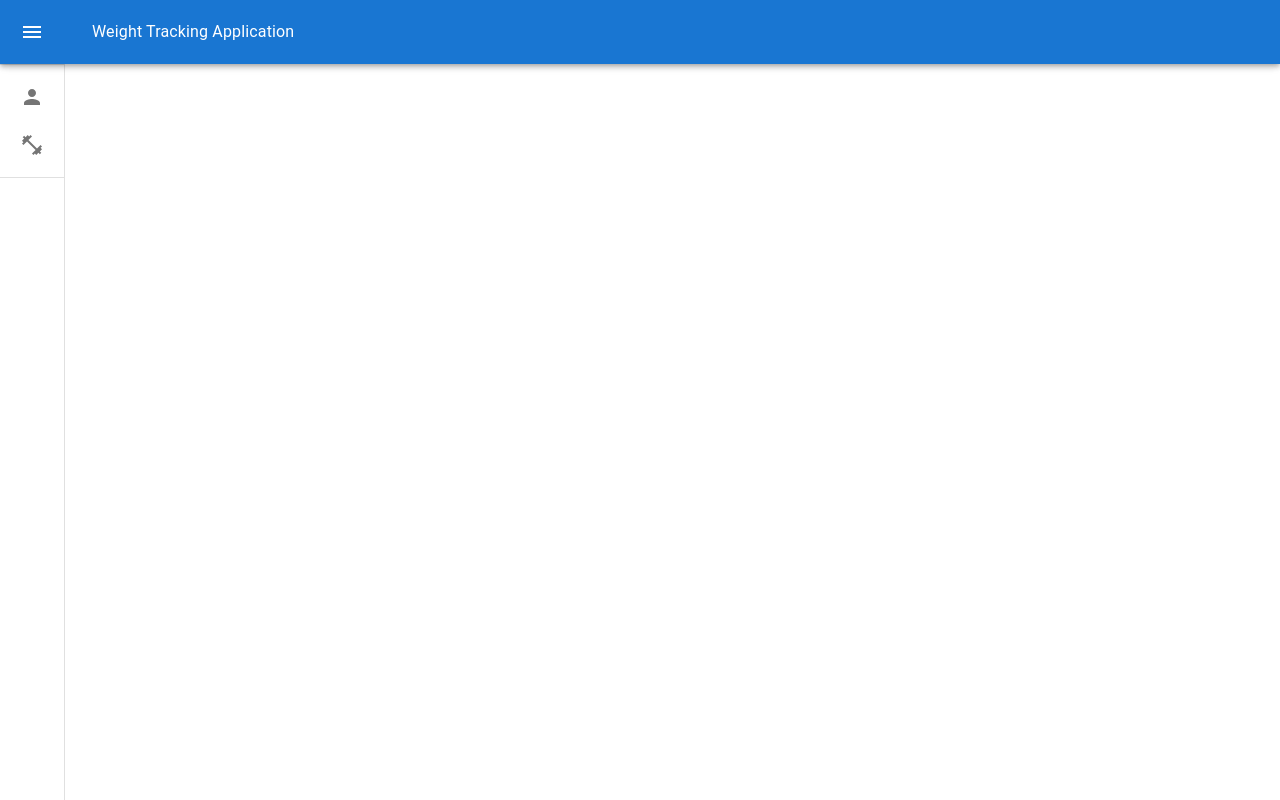
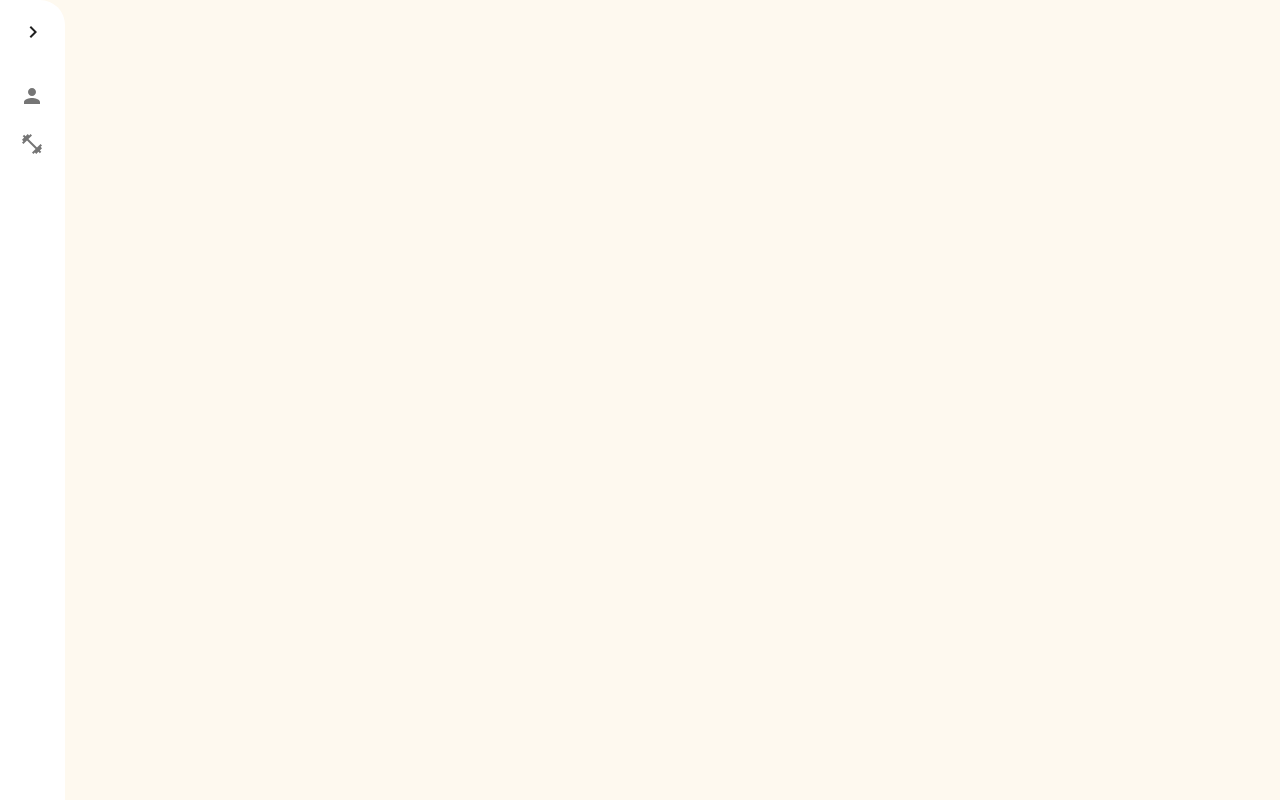
Before and after one commit to zeteoh/WebUi, a React (Create React App) app in the folder my-app/: page / in a window 1280 px wide. Built offline with nearby package versions, Linux system fonts and the light colour scheme.

Commit message:
Updated css/Reorganized files

```diff
--- a/my-app/public/index.html
+++ b/my-app/public/index.html
@@ -15,15 +15,9 @@
       user's mobile device or desktop. See https://developers.google.com/web/fundamentals/web-app-manifest/
     -->
     <link rel="manifest" href="%PUBLIC_URL%/manifest.json" />
-    <!--
-      Notice the use of %PUBLIC_URL% in the tags above.
-      It will be replaced with the URL of the `public` folder during the build.
-      Only files inside the `public` folder can be referenced from the HTML.
-
-      Unlike "/favicon.ico" or "favicon.ico", "%PUBLIC_URL%/favicon.ico" will
-      work correctly both with client-side routing and a non-root public URL.
-      Learn how to configure a non-root public URL by running `npm run build`.
-    -->
+    <link rel="preconnect" href="https://fonts.googleapis.com">
+    <link rel="preconnect" href="https://fonts.gstatic.com" crossorigin>
+    <link href="https://fonts.googleapis.com/css2?family=Open+Sans:wght@300;400;500;600;700;800&display=swap" rel="stylesheet">
     <title>React App</title>
   </head>
   <body>
--- a/my-app/src/App.js
+++ b/my-app/src/App.js
@@ -1,13 +1,13 @@
-import logo from './logo.svg';
 import './App.css';
-import react from "react";
-import Sidebar from "./sidebar";
+import { ThemeProvider } from "@mui/material/styles";
+import Sidebar from "./components/Sidebar";
+import { baseTheme } from "./assets/theme/theme"
 
 function App() {
   return (
-    <div className="App">
-      <Sidebar></Sidebar>
-    </div>
+    <ThemeProvider theme={baseTheme}>
+        <Sidebar></Sidebar>
+    </ThemeProvider>
   );
 }
 
--- /dev/null
+++ b/my-app/src/assets/theme/theme.js
@@ -0,0 +1,52 @@
+import { createTheme } from "@mui/material";
+
+export const baseTheme = createTheme({
+    palette: {
+      background: {
+        default: "#FEF9EF",
+      }
+    },
+    typography: {
+        fontFamily: '"Open Sans"',
+        fontWeightLight: 300,
+        fontWeightRegular: 400,
+        fontWeightMedium: 600,
+        fontWeightBold: 700,
+
+        logo: {
+            lineHeight: 1.25,
+            fontWeight: 800,
+            fontSize: 30,
+        },
+
+        listItem: {
+            fontWeight: 600,
+            fontSize: 15,
+        }
+    },
+    components: {
+        MuiDrawer: {
+            styleOverrides: {
+                root: {
+                  width: 16,
+                  whiteSpace: "nowrap",
+                  border: "none",
+                },
+                paper: {
+                  backgroundColor: 'white',
+                  borderTopRightRadius: 25,
+                  border: "none",
+                },
+
+         },
+        MuiButton: {
+            styleOverrides: {
+                root: {
+                  marginTop: 0,
+                  marginBottom: 0,
+                }
+                },
+              },
+        },
+    }
+});
--- a/my-app/src/sidebar.js
+++ b/my-app/src/components/Sidebar.js
@@ -86,7 +86,7 @@ const Drawer = styled(MuiDrawer, { shouldForwardProp: (prop) => prop !== 'open'
   }),
 );
 
-export default function MiniDrawer() {
+export default function Sidebar() {
   const theme = useTheme();
   const [open, setOpen] = React.useState(false);
 
@@ -101,32 +101,22 @@ export default function MiniDrawer() {
   return (
     <Box sx={{ display: 'flex' }}>
       <CssBaseline />
-      <AppBar position="fixed" open={open}>
-        <Toolbar>
-          <IconButton
-            color="inherit"
+      <Drawer variant="permanent"
+         open={open}>
+        <DrawerHeader>
+          <Typography variant="logo" >DNZR</Typography>
+          <IconButton color="inherit"
             aria-label="open drawer"
-            onClick={handleDrawerOpen}
-            edge="start"
+            onClick={open ? handleDrawerClose : handleDrawerOpen}
             sx={{
-              marginRight: 5,
-              ...(open && { display: 'none' }),
-            }}
-          >
-            <MenuIcon />
-          </IconButton>
-          <Typography variant="h32" noWrap component="div">
-            Weight Tracking Application
-          </Typography>
-        </Toolbar>
-      </AppBar>
-      <Drawer variant="permanent" open={open}>
-        <DrawerHeader>
-          <IconButton onClick={handleDrawerClose}>
-            {theme.direction === 'rtl' ? <ChevronRightIcon /> : <ChevronLeftIcon />}
+              minHeight: 48,
+              justifyContent: open ? 'initial' : 'center',
+              px: 1.5,
+              marginLeft: 4,
+            }}>
+            {open? <ChevronLeftIcon /> : <ChevronRightIcon />}
           </IconButton>
         </DrawerHeader>
-        <Divider />
         <List>
           {['Profile', 'Weight Tracker',].map((text, index) => (
             <ListItem key={text} disablePadding sx={{ display: 'block' }}>
@@ -135,6 +125,9 @@ export default function MiniDrawer() {
                   minHeight: 48,
                   justifyContent: open ? 'initial' : 'center',
                   px: 2.5,
+                  ":hover": {
+                    backgroundColor: "#FFDDA6"
+                  }
                 }}
               >
                 <ListItemIcon
@@ -142,20 +135,25 @@ export default function MiniDrawer() {
                     minWidth: 0,
                     mr: open ? 3 : 'auto',
                     justifyContent: 'center',
+                    ":hover": {
+                      color: "white"
+                    }
                   }}
                 >
                   {index % 2 === 0 ? <PersonIcon /> : <FitnessCenterIcon />}
                 </ListItemIcon>
-                <ListItemText primary={text} sx={{ opacity: open ? 1 : 0 }} />
+                <ListItemText primary={
+                  <Typography variant="listItem">
+                  {text}
+                  </Typography>}
+                  sx={{
+                    opacity: open ? 2 : 0,
+                  }} />
               </ListItemButton>
             </ListItem>
           ))}
         </List>
-        <Divider />
       </Drawer>
-      <Box component="main" sx={{ flexGrow: 1, p: 3 }}>
-        <DrawerHeader />
-      </Box>
     </Box>
   );
 }
```
